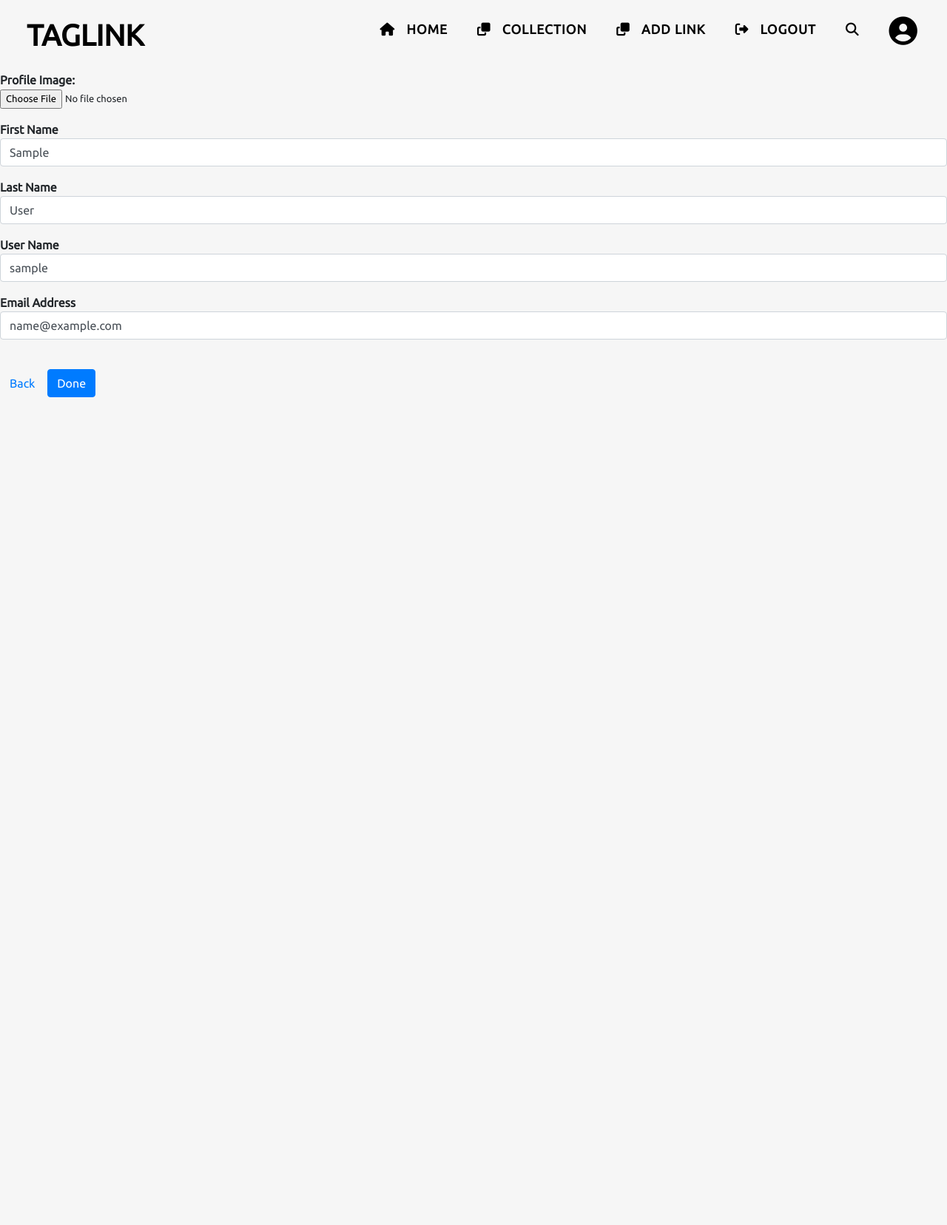
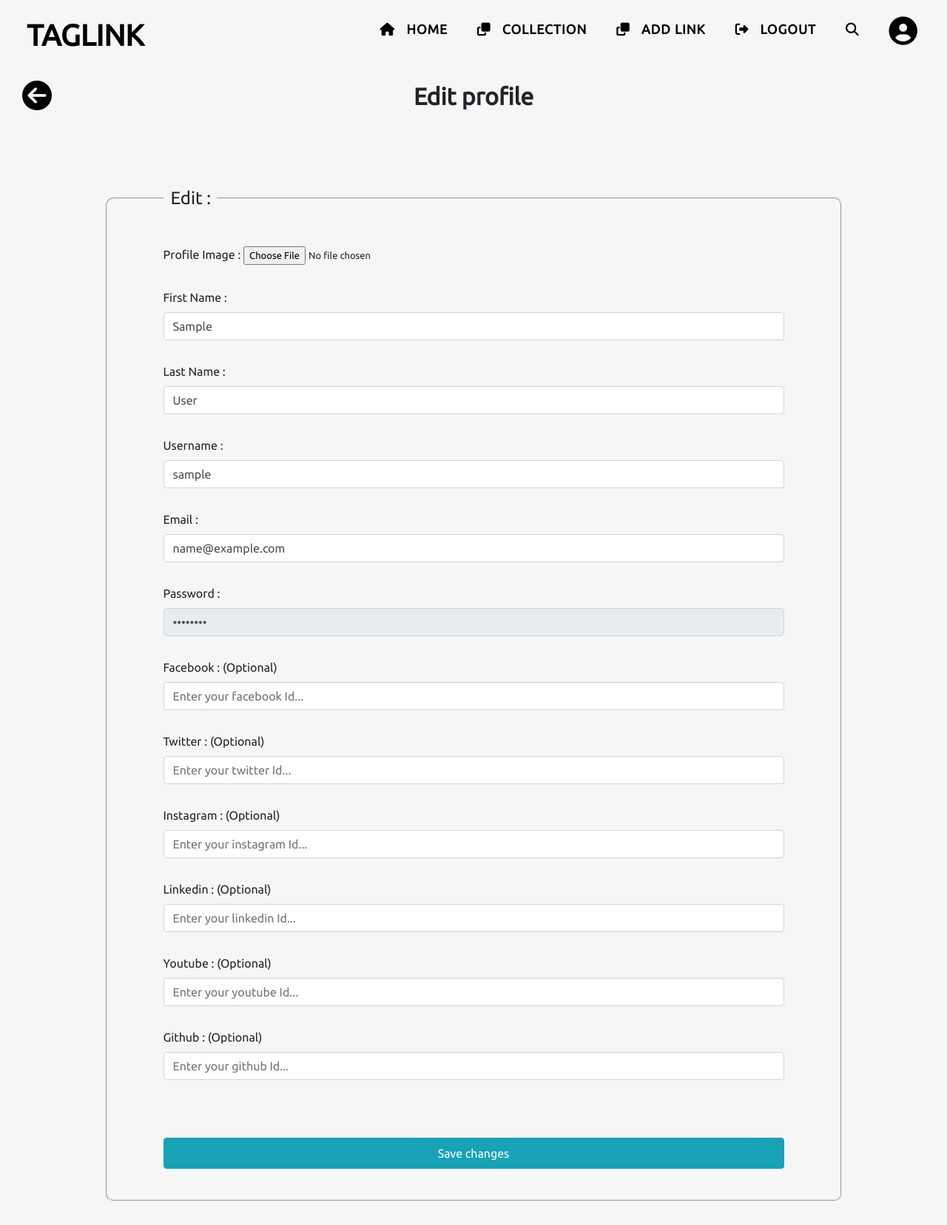
Before and after one commit to Rishang/taglink, a Django app: page /account/profile/1/edit in a window 1280 px wide. Shown: the whole page at 74% size. Before the commit the page ends 537 px from the top, so only its background shows below. Run offline with Django 3.2, Linux system fonts and the light colour scheme; the visitor is signed in with stand-in values (Sample User, id 1); some libraries are stand-ins or nearby versions.

Commit message:
edit profile

```diff
--- /dev/null
+++ b/webapp/account/static/css/edit-profile.css
@@ -0,0 +1,108 @@
+@import url('https://fonts.googleapis.com/css2?family=Ubuntu&display=swap');
+
+*, ::before, ::after{
+    box-sizing: border-box;
+}
+
+body{
+    margin: 0;
+    padding: 0;
+    font-family: 'Ubuntu', sans-serif;
+    background-color: rgba(245, 245, 245, 0.863);
+}
+
+.header{
+    margin-top: 10px;
+    margin-bottom: 50px;
+    position: relative;
+    text-align: center;
+}
+
+.header .prev{
+    position: absolute;
+    left: 30px;
+    top: -6px;
+    font-size: 2.5em;
+}
+
+.header .prev > a{
+    text-decoration: none;
+    color: #000;
+}
+
+.header .heading > p{
+    font-size: 2em;
+    font-weight: 700;
+}
+
+@media only screen and (max-width: 400px){
+    .header .prev{
+        left: 10px;
+    }
+}
+
+.container{
+    margin-top: 6em;
+    margin-bottom: 2em;
+}
+
+.container .edit-form{
+    max-width: 90%;
+    margin:auto;
+}
+
+.container .edit-form .user-img{
+    width: 125px;
+    margin: auto;
+    margin-bottom: 4em;
+}
+
+.container .edit-form .user-img > a {
+    position: relative;
+    text-decoration: none;
+    color: transparent;
+    display: block;
+    border-radius: 50%;
+    border: 0.3px solid black;
+}
+
+.container .edit-form .user-img > a > img{
+    width: 100%;
+    border-radius: 50%;
+    object-fit: cover;
+    object-position: center;
+}
+
+.container .edit-form .user-img > a > i {
+    font-size: 35px;
+    color: black;
+    position: absolute;
+    bottom: 4px;
+    right: 0px;
+    background: white;
+    border-radius: 65px;
+}
+
+fieldset {
+    display: block;
+    margin-left: 2px;
+    margin-right: 2px;
+    padding-top: 2.35em;
+    padding-bottom: 2.625em;
+    padding-left: 4.75em;
+    padding-right: 4.75em;
+    border: 2px groove;
+    border-radius: 10px;
+}
+
+legend {
+    display: inline-block;
+    width: 3em;
+    padding-left: 10px;
+    padding-right: 2px;
+    border: none;
+}
+
+.container .edit-form .form-group .form-control {
+    margin-bottom: 30px;
+}
--- a/webapp/account/templates/profile/updateForm.html
+++ b/webapp/account/templates/profile/updateForm.html
@@ -1,53 +1,95 @@
 {% extends "base.html" %}
 {% load static %}
 {% load widget_tweaks %}
+{% load thumbnail %}
 
+
+{% block css %}
+<link rel="stylesheet" href="{% static 'css/edit-profile.css' %}">
+{% endblock css %}
 
 {% block content %}
 
 {% include 'messages.html' %}
-
-<form action="" method="post" enctype="multipart/form-data">
-  {% csrf_token %}
-  <div class="control-group">
-    <b>Profile Image:</b>
-    <br>
-    {% render_field profile_form.image placeholder="Profile Image" class="mb-3" style="font-size: small;" %}
-  </div>
-  <div class="control-group">
-    <div class="form-group floating-label-form-group controls">
-      <b>First Name</b>
-      {% render_field user_form.first_name placeholder="First Name" class="form-control" maxlength="200" %}
-      <p class="help-block text-danger"></p>
-    </div>
-  </div>
-  <div class="control-group">
-    <div class="form-group floating-label-form-group controls">
-        <b>Last Name</b>
-      {% render_field user_form.last_name placeholder="Last Name" class="form-control" maxlength="200" %}
-      <p class="help-block text-danger"></p>
-    </div>
-  </div>
-  <div class="control-group">
-    <div class="form-group floating-label-form-group controls">
-      <b>User Name</b>
-      {% render_field user_form.username placeholder="Username" class="form-control" maxlength="200" %}
-      <p class="help-block text-danger"></p>
-    </div>
-  </div>
-  <div class="control-group">
-    <div class="form-group floating-label-form-group controls">
-      <b>Email Address</b>
-      {% render_field user_form.email placeholder="email" class="form-control" maxlength="200" %}
-      <p class="help-block text-danger"></p>
-    </div>
+<div class="header">
+  <div class="prev">
+      <a href="{% url 'user_profile' user.username %}" id="prev-link"><i class="fas fa-arrow-circle-left"></i></a>
   </div>
 
+  <div class="heading">
+      <p>Edit profile</p>
+  </div>
+</div>
 
-  <br>
-  <div id="success"></div>
-  <a href="{% url 'user_profile' user.username %}" class="btn btn-link">Back</a>
+<div class="container">
 
-  <button type="submit" class="btn btn-primary" id="submit">Done</button></form>
+  <form action="" class="edit-form" method="post" enctype="multipart/form-data">
+    {% csrf_token %}
+    <fieldset>
+      <legend>Edit : </legend>
+      <div class="form-group">
+        <label for="name">Profile Image : </label>
+        {% render_field profile_form.image placeholder="Profile Image" class="mb-3" style="font-size: small;" %}
+      </div>
+
+        <div class="form-group">
+          <label for="name">First Name : </label>
+          {% render_field user_form.first_name placeholder="First Name" class="form-control" maxlength="200" %}
+        </div>
+
+        <div class="form-group">
+          <label for="name">Last Name : </label>
+          {% render_field user_form.last_name placeholder="Last Name" class="form-control" maxlength="200" %}
+        </div>
+
+        <div class="form-group">
+          <label for="username">Username : </label>
+          {% render_field user_form.username placeholder="Username" class="form-control" maxlength="200" %}
+        </div>
+
+        <div class="form-group">
+          <label for="username">Email : </label>
+          {% render_field user_form.email placeholder="email" class="form-control" maxlength="200" %}
+        </div>
+
+        <div class="form-group">
+            <label for="pwd">Password : </label>
+            <input type="password" name="pwd" id="pwd" class="form-control" placeholder="Enter your password..." value="password" disabled>
+        </div>
+
+        <div class="form-group">
+            <label for="fb">Facebook : (Optional)</label>
+            <input type="text" name="fb" id="fb" class="form-control" placeholder="Enter your facebook Id...">
+        </div>
+
+        <div class="form-group">
+            <label for="twitter">Twitter : (Optional)</label>
+            <input type="text" name="twitter" id="twitter" class="form-control" placeholder="Enter your twitter Id...">
+        </div>
+
+        <div class="form-group">
+            <label for="insta">Instagram : (Optional)</label>
+            <input type="text" name="insta" id="insta" class="form-control" placeholder="Enter your instagram Id...">
+        </div>
+
+        <div class="form-group">
+            <label for="fb">Linkedin : (Optional)</label>
+            <input type="text" name="fb" id="fb" class="form-control" placeholder="Enter your linkedin Id...">
+        </div>
+
+        <div class="form-group">
+            <label for="youtube">Youtube : (Optional)</label>
+            <input type="text" name="youtube" id="youtube" class="form-control" placeholder="Enter your youtube Id...">
+        </div>
+
+        <div class="form-group">
+            <label for="github">Github : (Optional)</label>
+            <input type="text" name="github" id="github" class="form-control" placeholder="Enter your github Id...">
+        </div>
+
+        <input type="submit" class="btn btn-info w-100 mt-5 p-2" value="Save changes">
+      </fieldset>
+    </form>
+
 
 {% endblock content %}
```
